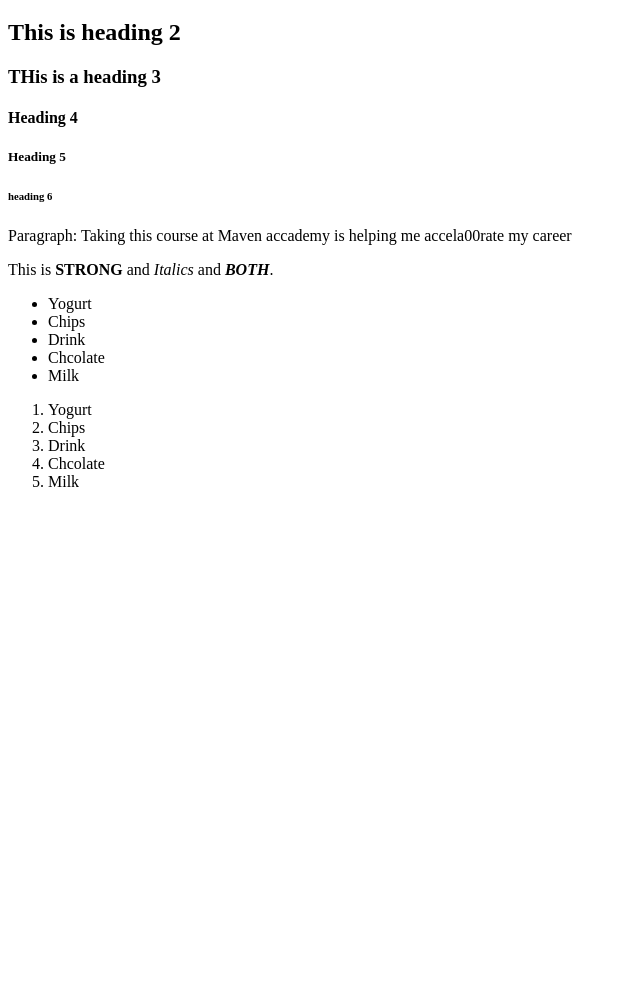
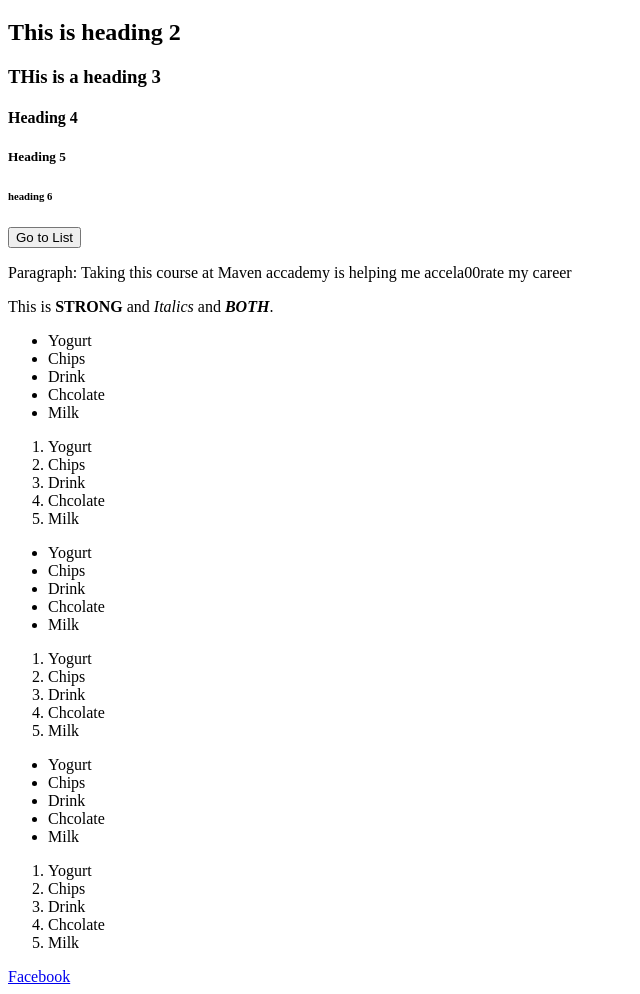
Before and after one commit to SirJeany/Test, a plain HTML site: page index.html in a window 1280 px wide. Shown: the part 61-1055 px from the top of the page, without its empty margins (0-640 px from the left). Before the commit the page ends 800 px from the top, so only its background shows below. Drawn offline with Linux system fonts and the light colour scheme.

Commit message:
Added some links -> to page or out of using _blank

```diff
--- a/index.html
+++ b/index.html
@@ -20,6 +20,10 @@
     <h5>Heading 5</h5>
     <h6>heading 6</h6>
 
+    <a href="#last-list">
+        <button>Go to List</button>
+    </a>
+
     <p>Paragraph: Taking this course at Maven accademy is helping me accela00rate my career</p>
 
     This is <strong>STRONG</strong> and <em>Italics</em> and <strong><em>BOTH</em></strong>.
@@ -40,5 +44,39 @@
         <li>Chcolate</li>
         <li>Milk</li>
     </ol>
+    <ul>
+        <li>Yogurt</li>
+        <li>Chips</li>
+        <li>Drink</li>
+        <li>Chcolate</li>
+        <li>Milk</li>
+    </ul>
+
+    <ol>
+        <li>Yogurt</li>
+        <li>Chips</li>
+        <li>Drink</li>
+        <li>Chcolate</li>
+        <li>Milk</li>
+    </ol>
+    <ul>
+        <li>Yogurt</li>
+        <li>Chips</li>
+        <li>Drink</li>
+        <li>Chcolate</li>
+        <li>Milk</li>
+    </ul>
+
+    <ol>
+        <li id="last-list">Yogurt</li>
+        <li>Chips</li>
+        <li>Drink</li>
+        <li>Chcolate</li>
+        <li>Milk</li>
+    </ol>
+
+    <!-- Creaing a link using an 'a-tag' (anchor-tag) -->
+    <a href="https://www.facebook.com" target="_blank">Facebook</a>
+
 </body>
 </html>
```
